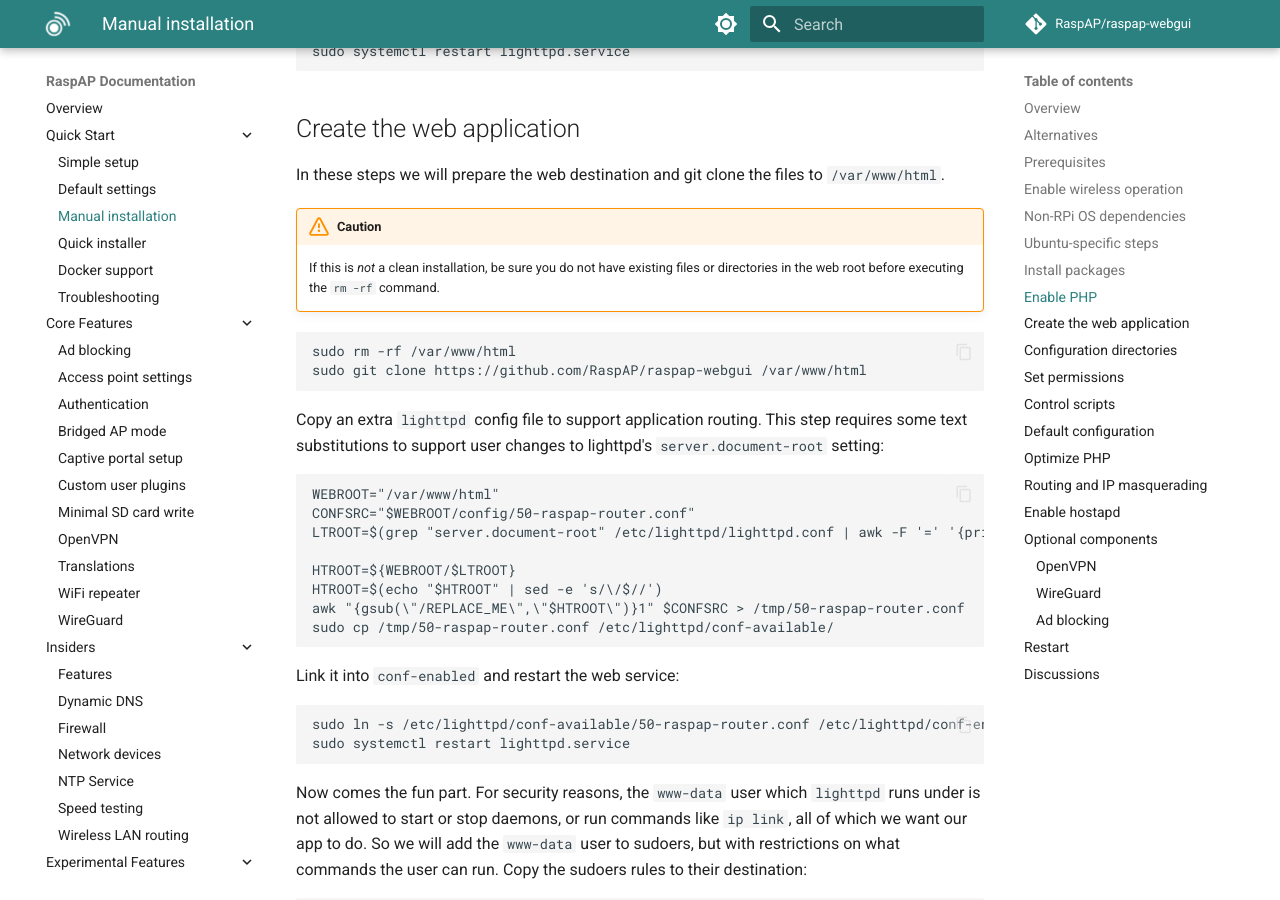
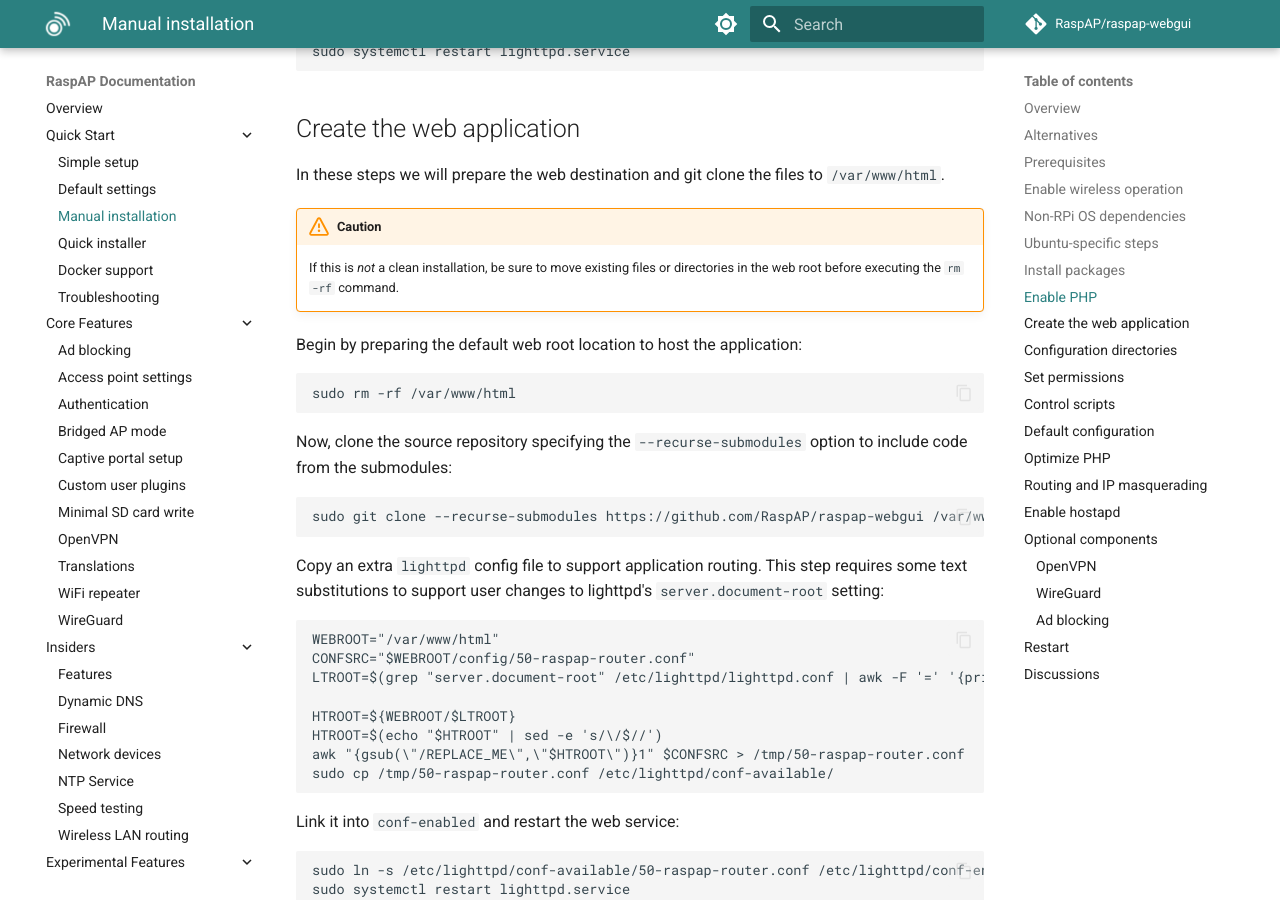
Before and after one commit to RaspAP/raspap-docs, an MkDocs documentation site: the page built from docs/manual.md, in a window 1280 px wide and 900 px high, scrolled down 3191 px. Built offline with MkDocs 1.6.1 and Material for MkDocs 9.7.7, drawn with Linux system fonts in a browser that asks for light colours; comment, search, counter and statistics services are not loaded.

Commit message:
Add --recurse-submodules, clarify steps

````diff
--- a/docs/manual.md
+++ b/docs/manual.md
@@ -108,11 +108,17 @@
 In these steps we will prepare the web destination and git clone the files to `/var/www/html`.
 
 !!! warning "Caution"
-    If this is _not_ a clean installation, be sure you do not have existing files or directories in the web root before executing the `rm -rf` command.
+    If this is _not_ a clean installation, be sure to move existing files or directories in the web root before executing the `rm -rf` command.
+
+Begin by preparing the default web root location to host the application:
+```
+sudo rm -rf /var/www/html
+```
+
+Now, clone the source repository specifying the `--recurse-submodules` option to include code from the submodules:
 
 ```
-sudo rm -rf /var/www/html
-sudo git clone https://github.com/RaspAP/raspap-webgui /var/www/html
+sudo git clone --recurse-submodules https://github.com/RaspAP/raspap-webgui /var/www/html
 ```
 
 Copy an extra `lighttpd` config file to support application routing. This step requires some text substitutions to support user changes to lighttpd's `server.document-root` setting:
````
